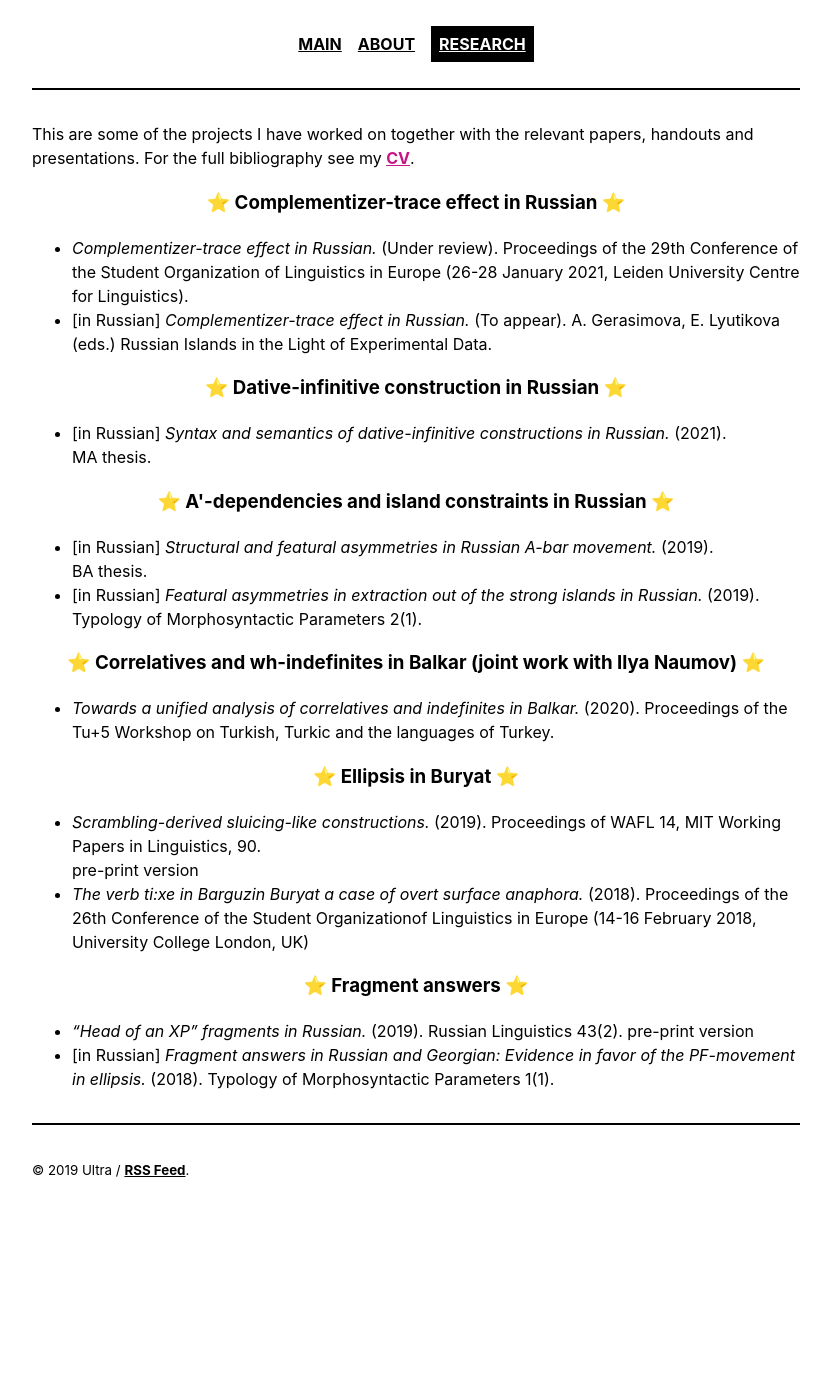
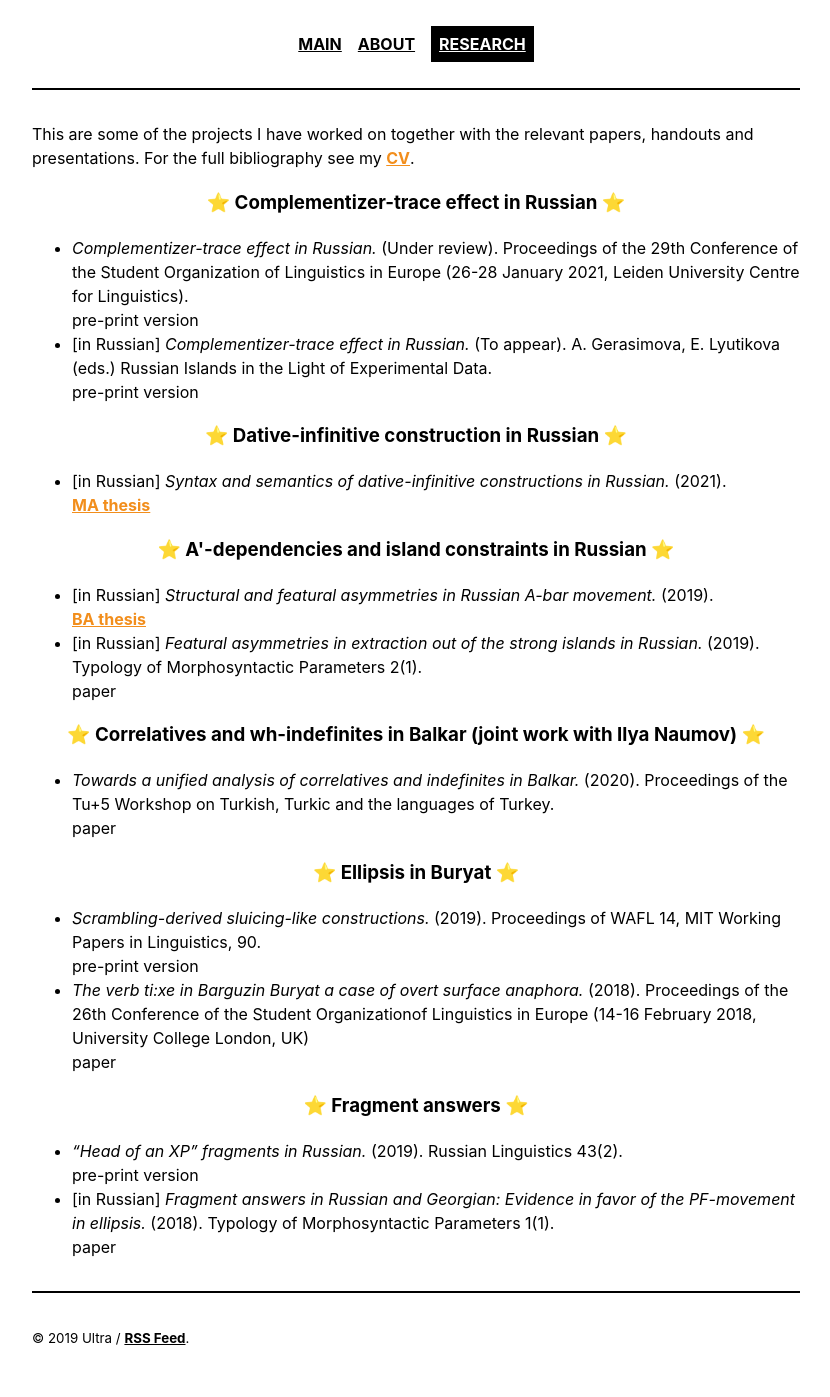
Before and after one commit to morgunova-katya/morgunova-katya.github.io, a Jekyll site: the page built from _pages/research.md, in a window 1280 px wide. Shown: the whole page, without its empty margins (224-1054 px from the left). Built offline with Jekyll 4.4.1, drawn with Linux system fonts in a browser that asks for light colours; before the commit the page ends 1229 px from its top, so only the background shows below that.

Commit message:
thesis uploaded

```diff
--- a/_pages/research.md
+++ b/_pages/research.md
@@ -8,27 +8,27 @@ This are some of the projects I have worked on together with the relevant papers
 <center><h3> &#11088; Complementizer-trace effect in Russian &#11088; </h3> </center>
 
 <ul>
-<li><i>Complementizer-trace effect in Russian.</i> (Under review). Proceedings of the 29th Conference of the Student Organization of Linguistics in Europe (26-28 January 2021, Leiden University Centre for Linguistics).</li>
-<li>[in Russian] <i>Complementizer-trace effect in Russian.</i> (To appear). A. Gerasimova, E. Lyutikova (eds.) Russian Islands in the Light of Experimental Data. </li>
+<li><i>Complementizer-trace effect in Russian.</i> (Under review). Proceedings of the 29th Conference of the Student Organization of Linguistics in Europe (26-28 January 2021, Leiden University Centre for Linguistics).<br> &#x09; pre-print version</li>
+<li>[in Russian] <i>Complementizer-trace effect in Russian.</i> (To appear). A. Gerasimova, E. Lyutikova (eds.) Russian Islands in the Light of Experimental Data. <br> &#x09; pre-print version </li>
 </ul>
 
 <center><h3> &#11088; Dative-infinitive construction in Russian &#11088; </h3></center>
 
 <ul>
-<li> [in Russian] <i>Syntax and semantics of dative-infinitive constructions in Russian.</i> (2021). <br> MA thesis. </li>
+<li> [in Russian] <i>Syntax and semantics of dative-infinitive constructions in Russian.</i> (2021). <br> &#x09; <a href="{{ site.baseurl }}/files/morgunova_MA_thesis.pdf" class="pdf">MA thesis</a> </li>
 </ul>
 
 <center><h3> &#11088; A'-dependencies and island constraints in Russian &#11088; </h3></center>
 
 <ul>
-<li> [in Russian] <i>Structural and featural asymmetries in Russian A-bar movement.</i> (2019). <br> BA thesis. </li>
-<li> [in Russian] <i>Featural asymmetries in extraction out of the strong islands in Russian.</i> (2019). Typology of Morphosyntactic Parameters 2(1). </li>
+<li> [in Russian] <i>Structural and featural asymmetries in Russian A-bar movement.</i> (2019). <br> &#x09; <a href="{{ site.baseurl }}/files/morgunova_BA_thesis.pdf" class="pdf">BA thesis</a> </li>
+<li> [in Russian] <i>Featural asymmetries in extraction out of the strong islands in Russian.</i> (2019). Typology of Morphosyntactic Parameters 2(1). <br> &#x09; paper </li>
 </ul>
 
 <center><h3> &#11088; Correlatives and wh-indefinites in Balkar (joint work with Ilya Naumov) &#11088; </h3></center>
 
 <ul>
-<li> <i>Towards a unified analysis of correlatives and indefinites in Balkar.</i> (2020). Proceedings of the Tu+5 Workshop on Turkish, Turkic and the languages of Turkey.</li>
+<li> <i>Towards a unified analysis of correlatives and indefinites in Balkar.</i> (2020). Proceedings of the Tu+5 Workshop on Turkish, Turkic and the languages of Turkey. <br> &#x09; paper </li>
 </ul>
 
 <center><h3> &#11088; Ellipsis in Buryat &#11088; </h3></center>
@@ -36,12 +36,12 @@ This are some of the projects I have worked on together with the relevant papers
 <ul>
 <li> <i>Scrambling-derived sluicing-like constructions.</i> (2019). Proceedings of WAFL 14, MIT Working Papers in Linguistics, 90. <br> pre-print version</li>
 
-<li> <i>The verb ti:xe in Barguzin Buryat a case of overt surface anaphora.</i> (2018). Proceedings of the 26th Conference  of the Student Organizationof Linguistics in Europe (14-16 February 2018, University College London, UK) </li>
+<li> <i>The verb ti:xe in Barguzin Buryat a case of overt surface anaphora.</i> (2018). Proceedings of the 26th Conference  of the Student Organizationof Linguistics in Europe (14-16 February 2018, University College London, UK) <br> &#x09; paper </li>
 </ul>
 
 <center><h3> &#11088; Fragment answers &#11088; </h3></center>
 
 <ul>
-<li><i>“Head of an XP” fragments in Russian.</i> (2019). Russian Linguistics 43(2). pre-print version </li>
-<li>[in Russian] <i>Fragment answers in Russian and Georgian: Evidence in favor of the PF-movement in ellipsis.</i> (2018). Typology of Morphosyntactic Parameters 1(1). </li>
+<li><i>“Head of an XP” fragments in Russian.</i> (2019). Russian Linguistics 43(2). <br> &#x09; pre-print version </li>
+<li>[in Russian] <i>Fragment answers in Russian and Georgian: Evidence in favor of the PF-movement in ellipsis.</i> (2018). Typology of Morphosyntactic Parameters 1(1). <br> &#x09; paper </li>
 </ul>
--- a/_sass/_type.scss
+++ b/_sass/_type.scss
@@ -25,7 +25,7 @@ a,a:visited {
   font-weight: bold;
 
   &:hover {
-    color: MediumVioletRed;
+    color: #f28e1c;
   }
 }
 
@@ -43,7 +43,7 @@ a.cv {
 }
 
 a.pdf {
-    color: MediumVioletRed;
+    color: #f28e1c;
     font-weight: bold;
     padding: 0rem;
 }
--- a/index.html
+++ b/index.html
@@ -4,5 +4,5 @@ title: Main
 ---
 
   <article class="post index" role="article">
-  <p class="post-title"> <span style="font-weight:bold;font-size:200%"> &#10024; Katya Morgunova &#10024; </span> <br> <span style="font-size:150%"> Ph.D. student in Linguistics at McGill </span> <br> <span style="font-size:130%"> <a href="{{ site.baseurl }}/files/morgunova_cv.pdf" class="cv">CV</a></span> <br></span> <br> <span style="font-size:130%"> ekaterina [dot] morgunova [at] mail [dot] mcgill [dot] ca </span></p>
+  <p class="post-title"> <span style="font-weight:bold;font-size:200%"> &#10024; Katya Morgunova &#10024; </span> <br> <span style="font-size:150%"> Ph.D. student in Linguistics at McGill </span> <br> <span style="font-size:130%"> <a href="{{ site.baseurl }}/files/morgunova_cv.pdf" class="cv">CV</a></span> <br> <span style="font-size:130%"> ekaterina [dot] morgunova [at] mail [dot] mcgill [dot] ca </span></p>
   </article>
```
Also changed, not shown: 3 other files.
